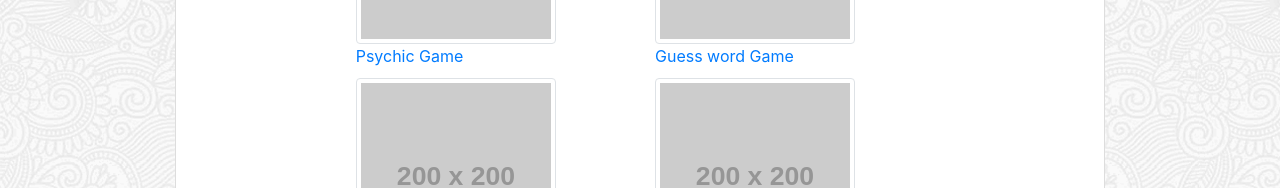
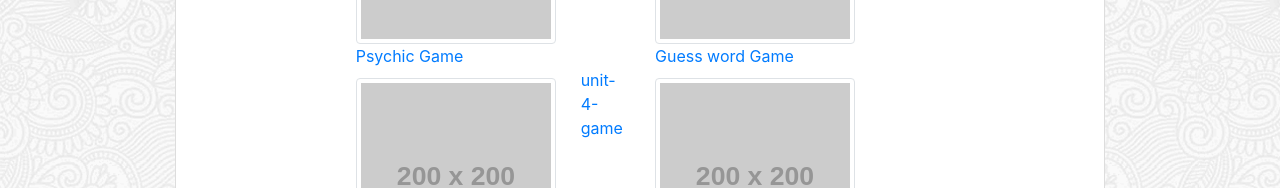
Before and after one commit to jyotigupta329/Jyoti-Portfolio, a plain HTML site: page portfolio.html in a window 1280 px wide. Shown: the part 433-621 px from the top of the page. Drawn offline with nearby package versions, Linux system fonts and the light colour scheme; placeholder pictures from the web are drawn by us.

Commit message:
added unit 4 game to portfolio

```diff
--- a/portfolio.html
+++ b/portfolio.html
@@ -177,6 +177,7 @@
                     </div>
                     <div class="col-md-4">
                         <img src="http://placehold.it/200x200" class="img-fluid img-thumbnail">
+                        <a href="https://github.com/jyotigupta329/unit-4-game"> unit-4-game</a>
                     </div>
                     <div class="col-md-4">
                         <img src="http://placehold.it/200x200" class="img-fluid img-thumbnail">
```
